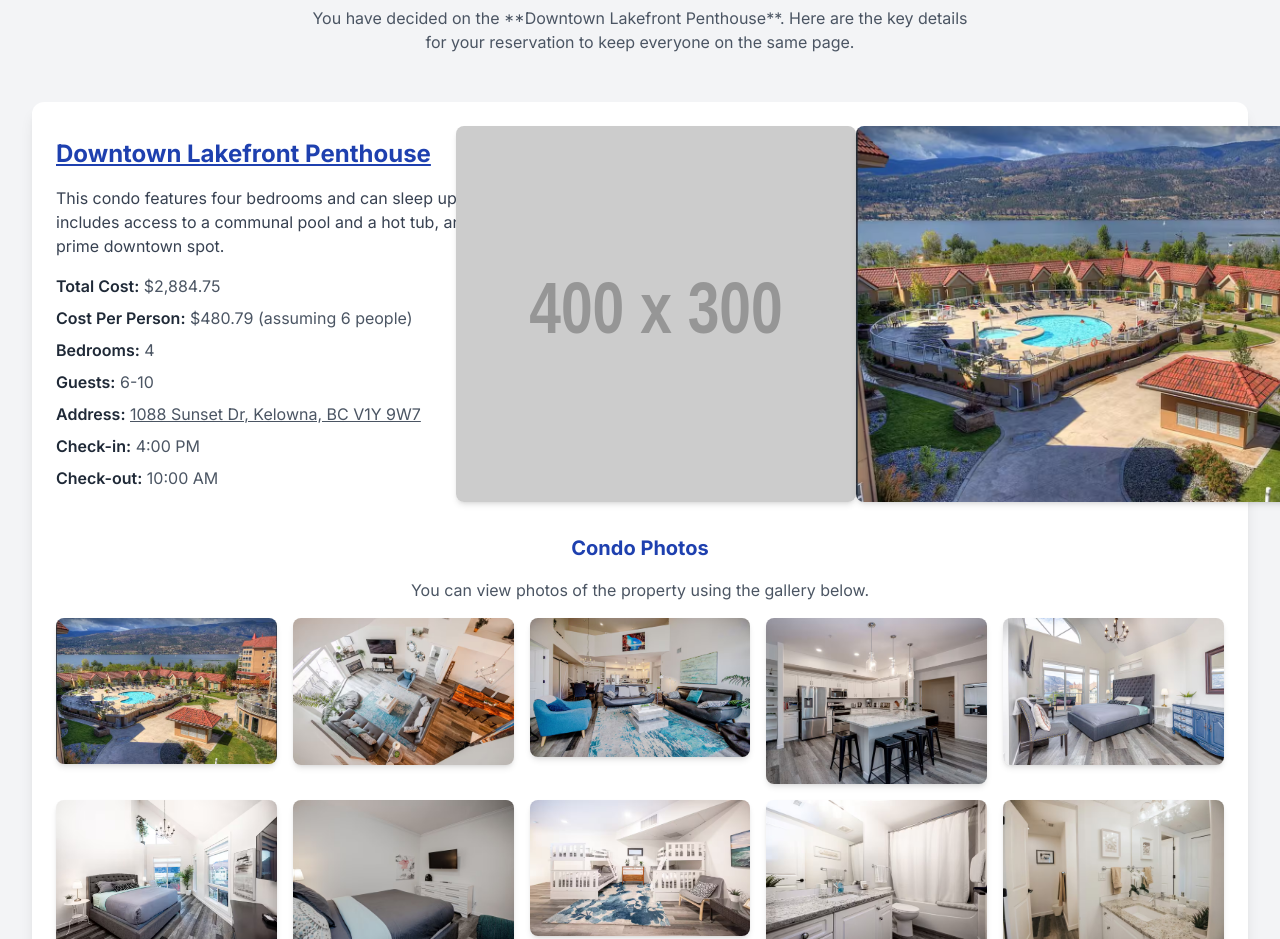
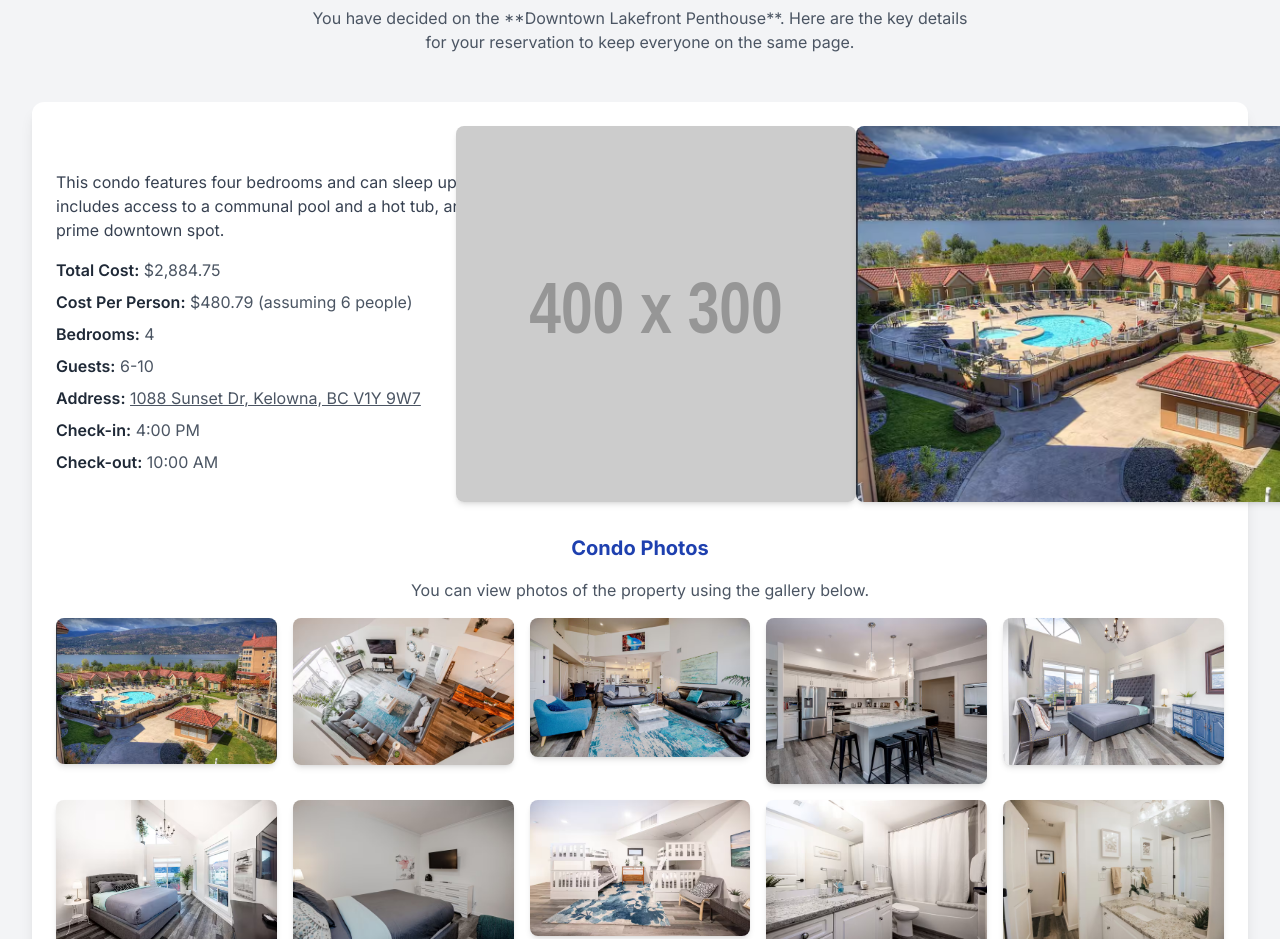
Before and after one commit to HOTCHEEZESOUP/SkiChella-2026, a plain HTML site: page index.html in a window 1280 px wide. Shown: the part 960-1899 px from the top of the page. Drawn offline with nearby package versions, Linux system fonts and the light colour scheme; placeholder pictures from the web are drawn by us.

Commit message:
Update index.html

```diff
--- a/index.html
+++ b/index.html
@@ -125,7 +125,6 @@ Food Section -> Goal: Provide an interactive list of local spots. Method: Use a
                 <div class="grid grid-cols-1 md:grid-cols-2 gap-8 items-center">
                     <div class="space-y-4">
                         <h3 class="text-2xl font-bold text-blue-800">
-                            <a href="https://www.airbnb.ca/rooms/47566614?adults=6&check_in=2026-01-14&check_out=2026-01-18&guests=7&search_mode=regular_search&source_impression_id=p3_1758334023_P3QRHveX8UKVHIBt&previous_page_section_name=1000&federated_search_id=923eb79b-ff93-41f8-836e-3dbc69f106ac" target="_blank">Downtown Lakefront Penthouse</a>
                         </h3>
                         <p class="text-gray-700">This condo features four bedrooms and can sleep up to 10 guests. It includes access to a communal pool and a hot tub, and is located in a prime downtown spot.</p>
 
```
